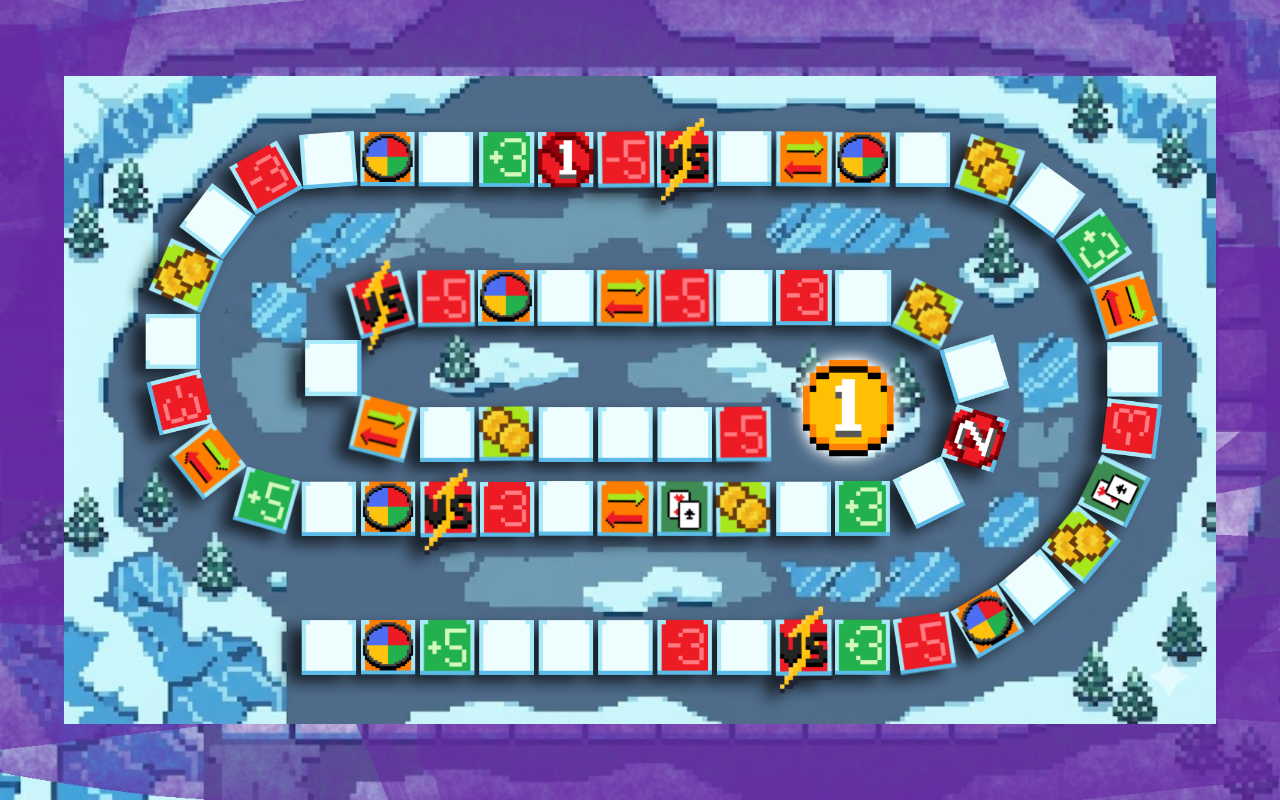
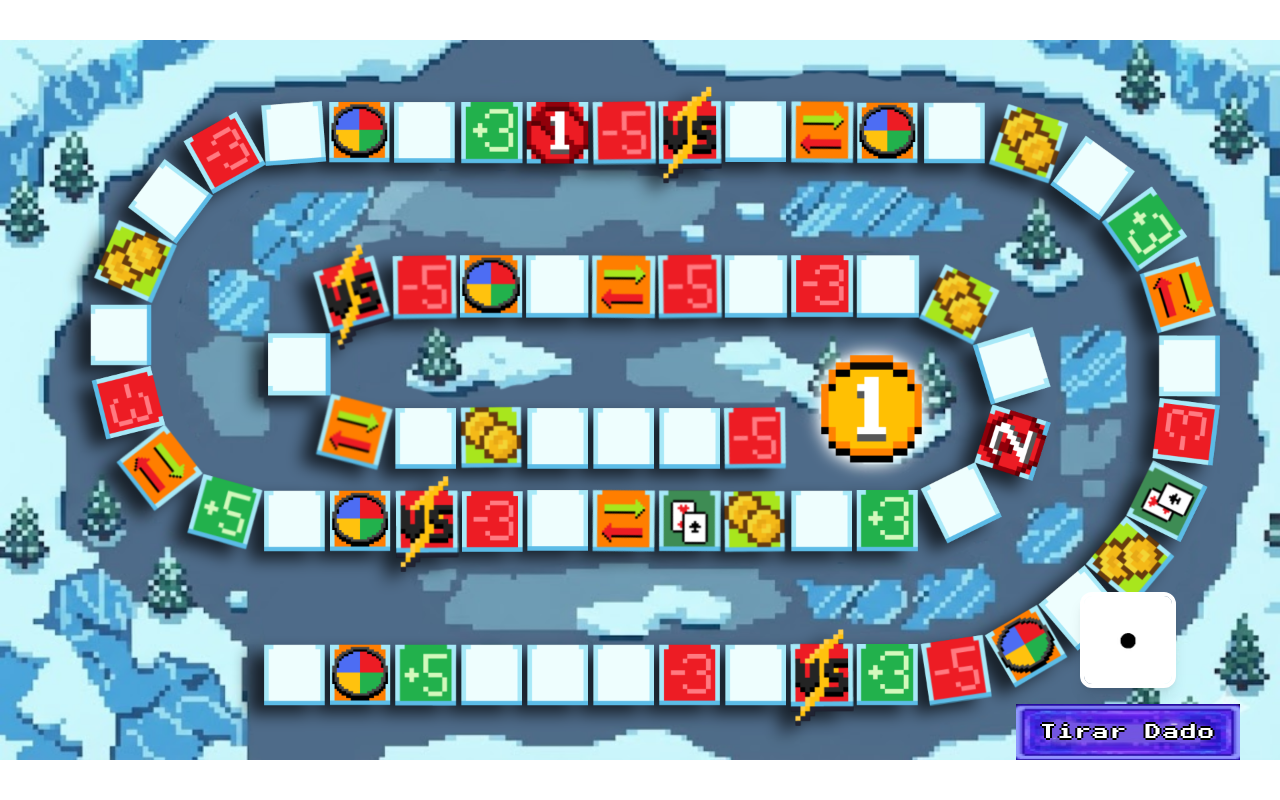
Before and after one commit to UNIZAR-30226-2026-05/frontend-web, a Next.js app: page /game in a window 1280 px wide. Built offline with nearby package versions, Linux system fonts and the light colour scheme.

Commit message:
Añadir componente de dado con animación de tirada

```diff
--- a/app/game/page.tsx
+++ b/app/game/page.tsx
@@ -1,26 +1,12 @@
-import Image from "next/image";
+import Dice from "@/features/board/components/Dice";
 
 export default function GamePage() {
   return (
-    <main className="relative min-h-screen w-full overflow-hidden bg-[url('/bg.jpg')] bg-cover bg-center">
-
-      {/* Contenedor principal que centra el tablero y respeta límites de pantalla */}
-      <div className="absolute inset-0 flex items-center justify-center p-4 sm:p-8">
-        <div className="relative w-full h-full max-w-6xl max-h-[90vh]">
-          <Image
-            src="/tablero_def.png"
-            alt="Tablero de juego"
-            fill
-            className="object-contain"
-            priority
-          />
-        </div>
-      </div>
+    <main className="relative min-h-screen w-full overflow-hidden bg-[url('/tablero_def.png')] bg-contain bg-no-repeat bg-center">
 
       {/* Contenedor superpuesto para controles (esquina inferior derecha) */}
       <div className="absolute bottom-6 right-6 sm:bottom-10 sm:right-10 z-50 flex flex-col items-end gap-4">
-        {/* Aquí se integrará el dado y otras acciones del jugador */}
-        <div id="dice-container"></div>
+        <Dice />
       </div>
 
     </main>
--- /dev/null
+++ b/features/board/components/Dice.tsx
@@ -0,0 +1,45 @@
+"use client";
+
+import { useState } from "react";
+import PixelButton from "@/shared/components/PixelButton";
+
+export default function Dice() {
+  const [currentFace, setCurrentFace] = useState(1);
+  const [isRolling, setIsRolling] = useState(false);
+
+  const rollDice = () => {
+    if (isRolling) return;
+
+    setIsRolling(true);
+
+    // Cambiar de cara rápidamente para simular que está rodando
+    const rollInterval = setInterval(() => {
+      const randomFace = Math.floor(Math.random() * 6) + 1;
+      setCurrentFace(randomFace);
+    }, 100);
+
+    // Finalizar la tirada después de 1 segundo
+    setTimeout(() => {
+      clearInterval(rollInterval);
+      const finalFace = Math.floor(Math.random() * 6) + 1;
+      setCurrentFace(finalFace);
+      setIsRolling(false);
+    }, 1000);
+  };
+
+  return (
+    <div className="flex flex-col items-center gap-4">
+      <img
+        src={`/dice/basic_${currentFace}.jpg`}
+        alt={`Dado cara ${currentFace}`}
+        className={`w-24 h-24 rounded-xl border-4 border-white object-cover shadow-lg bg-white transition-all duration-200 ${
+          isRolling ? "animate-pulse scale-110 rotate-12" : "scale-100 rotate-0"
+        }`}
+      />
+
+      <PixelButton onClick={rollDice} disabled={isRolling} variant="purple_blue" className="w-full">
+        {isRolling ? "Tirando..." : "Tirar Dado"}
+      </PixelButton>
+    </div>
+  );
+}
```
